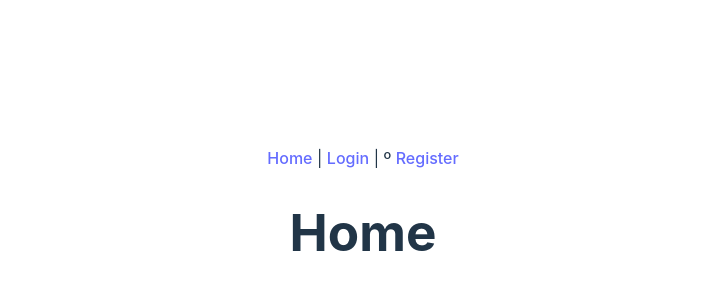
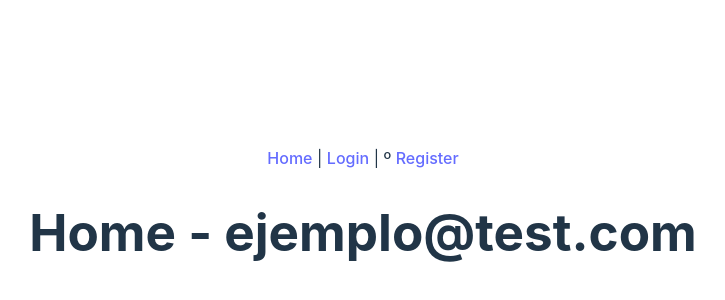
Before and after one commit to mayrars/vue-project, a Vue app: page / in a window 1280 px wide. Shown: the part 180-480 px from the top of the page, without its empty margins (277-1002 px from the left). Built offline with nearby package versions, Linux system fonts and the light colour scheme.

Commit message:
create user store and import in another components

```diff
--- /dev/null
+++ b/src/stores/user.js
@@ -0,0 +1,13 @@
+import { defineStore } from "pinia";
+
+
+export const useUserStore = defineStore('userStore', {
+    state: () => ({
+        userData: 'ejemplo@test.com'
+    }),
+    getters:{
+        minuscula(state){
+            return state.userData.toLowerCase()
+        }
+    }
+})
--- a/src/views/Home.vue
+++ b/src/views/Home.vue
@@ -1,9 +1,10 @@
 <template>
     <div>
-        <h1>Home</h1>
+        <h1>Home - {{ userStore.userData }}</h1>
     </div>
 </template>
 
 <script setup>
-
+    import {useUserStore} from '../stores/user'
+    const userStore = useUserStore()
 </script>
--- a/src/views/Login.vue
+++ b/src/views/Login.vue
@@ -1,9 +1,15 @@
 <template>
     <div>
         <h1>Login</h1>
+        <p>{{ textMayuscula }}</p>
+        <p>{{ userStore.minuscula }}</p>
     </div>
 </template>
 
 <script setup>
+import { computed } from 'vue';
+import { useUserStore } from '../stores/user';
+const userStore = useUserStore();
 
+const textMayuscula = computed(() => userStore.userData.toUpperCase())
 </script>
```
